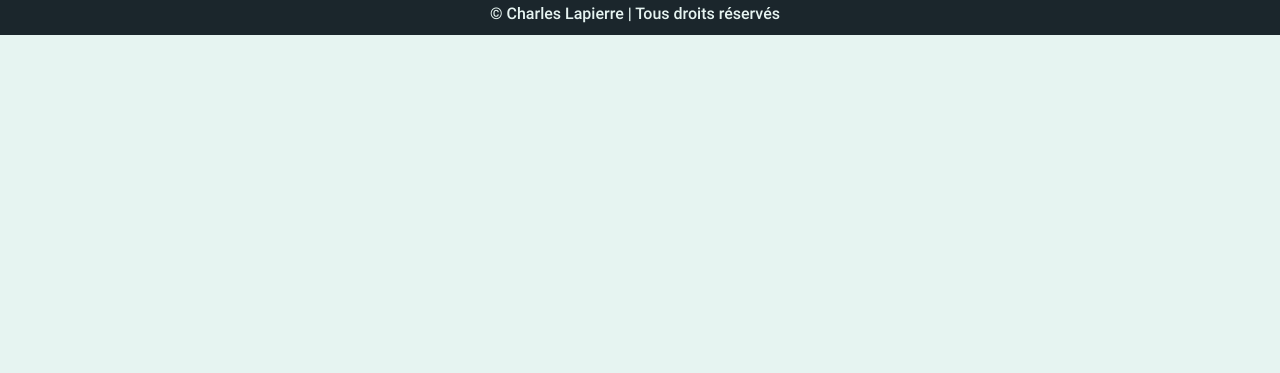
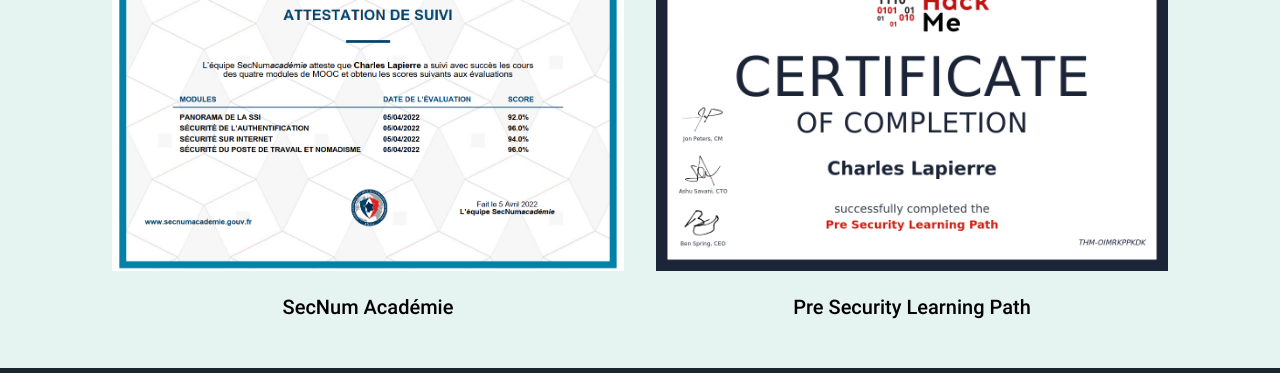
Before and after one commit to HowWhat42/Portfolio, a website built with Parcel: page certifs.html in a window 1280 px wide. Shown: the part 1772-2145 px from the top of the page. Before the commit the page ends 1807 px from the top, so only its background shows below. Built offline with nearby package versions, Linux system fonts and the light colour scheme; a web font is replaced by a local one.

Commit message:
Feat Certifs

```diff
--- a/certifs.html
+++ b/certifs.html
@@ -89,6 +89,16 @@
                 <p>NDG Linux Unhatched</p>
             </li>
         </ul>
+        <ul class="q-certif">
+            <li>
+                <img src="./assets/img/secnum.png" alt="secnum">
+                <p>SecNum Académie</p>
+            </li>
+            <li>
+                <img src="./assets/img/THM-OIMRKPPKDK.png" alt="tryhackme">
+                <p>Pre Security Learning Path</p>
+            </li>
+        </ul>
     </section>
 
     <footer class="q-footer">
--- a/src/scss/_certif.scss
+++ b/src/scss/_certif.scss
@@ -6,6 +6,8 @@
         padding: 0 16px;
 
         img {
+            max-width: 970px;
+            width: 100%;
             margin-bottom: 24px;
             transition: transform ease-in-out 0.3s;
         }
```
Also changed, not shown: assets/img/THM-OIMRKPPKDK.png (added), assets/img/secnum.png (added).
